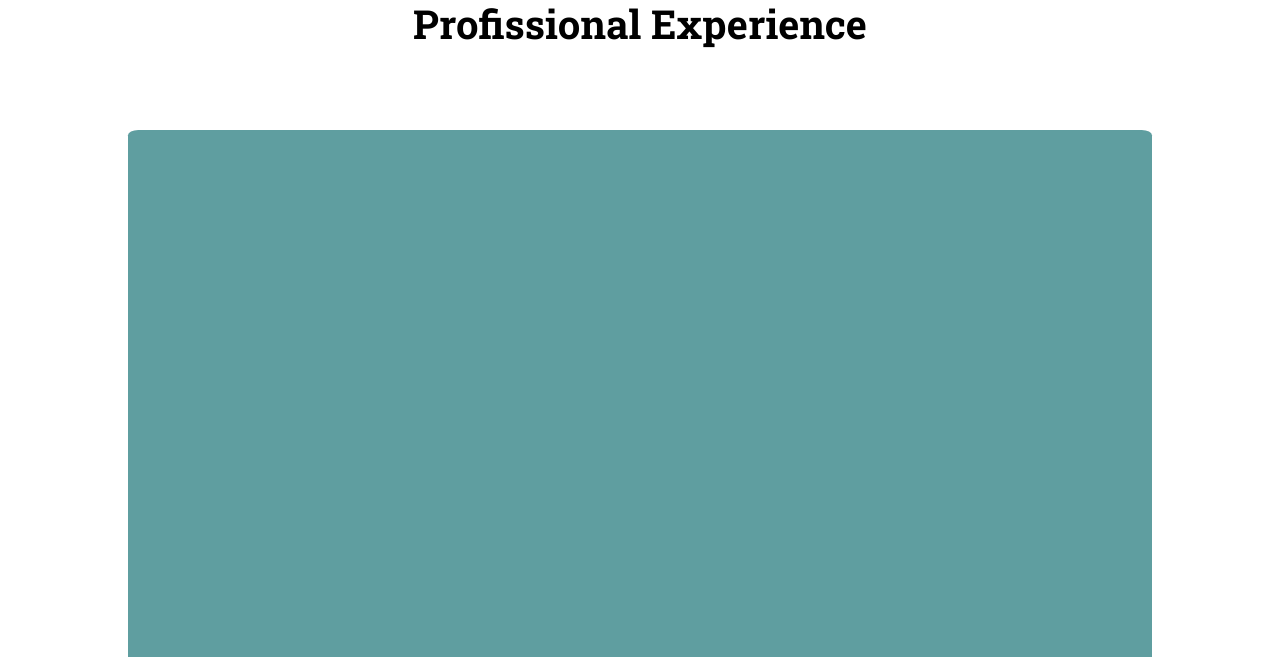
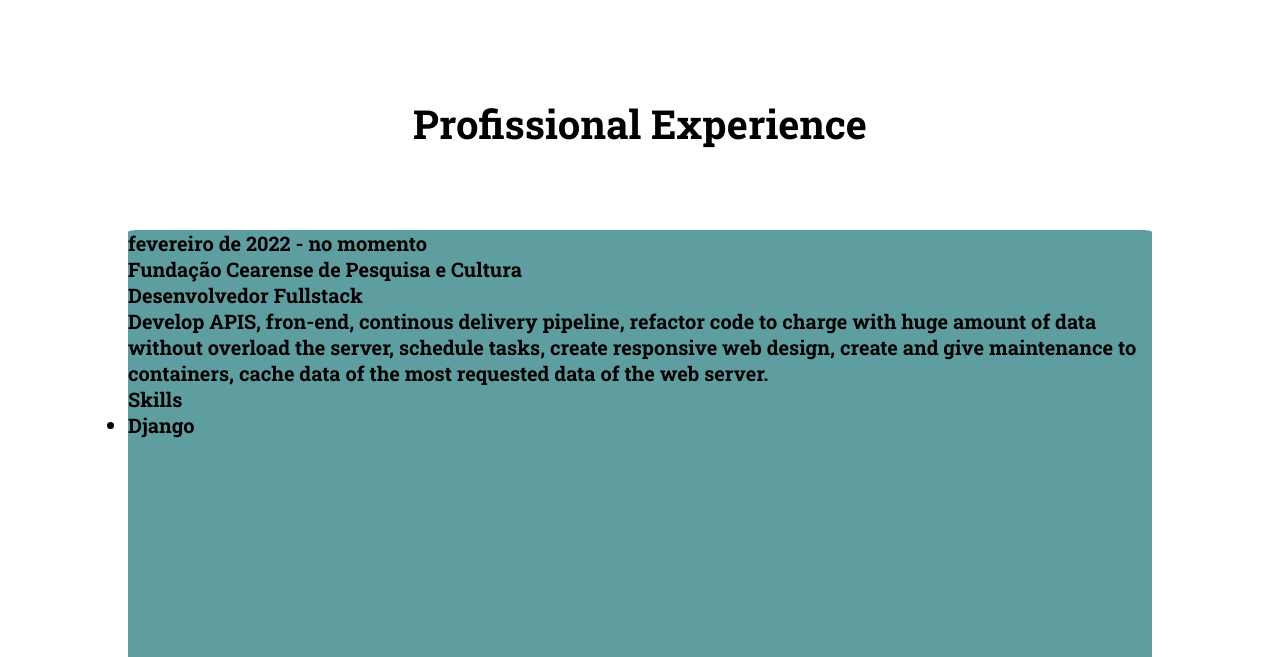
Before and after one commit to Graciano-B-L-Junior/portfolio-web, a plain HTML site: page index.html in a window 1280 px wide. Shown: the part 2419-3076 px from the top of the page. Drawn offline with Linux system fonts and the light colour scheme.

Commit message:
atualização do meu portfolio

```diff
--- a/css/style.css
+++ b/css/style.css
@@ -154,6 +154,7 @@ section#tech_skills div.skill_6{
     grid-column: 4;
 }
 section#profissional_experience{
+    margin-top: 100px;
     display: grid;
     grid-template-columns: repeat(4, 1fr);
     grid-template-rows: repeat(6, 1fr);
--- a/index.html
+++ b/index.html
@@ -101,7 +101,27 @@
     </section>
     <section id="profissional_experience">
         <p id="prof_ex_head">Profissional Experience</p>
-        <div></div>
+        <div>
+            <div class="float-card">
+                <p class="period">fevereiro de 2022 - no momento</p>
+                <p class="employee">Fundação Cearense de Pesquisa e Cultura</p>
+                <p class="job-role">Desenvolvedor Fullstack</p>
+                <p class="job-expecific">Develop APIS, fron-end, continous delivery pipeline,
+                    refactor code to charge with huge amount of data without overload the server,
+                    schedule tasks, create responsive web design, create and give maintenance to containers,
+                    cache data of the most requested data of the web server.
+                </p>
+                <p class="job-skills">Skills</p>
+                <ul class="job-skills-list">
+                    <li class="job-skills-item">
+                        Django
+                    </li>
+                </ul>
+            </div>
+            <div class="float-card">
+
+            </div>
+        </div>
     </section>
     <section id="contact">
         <p>Interested with my work?</p>
```
